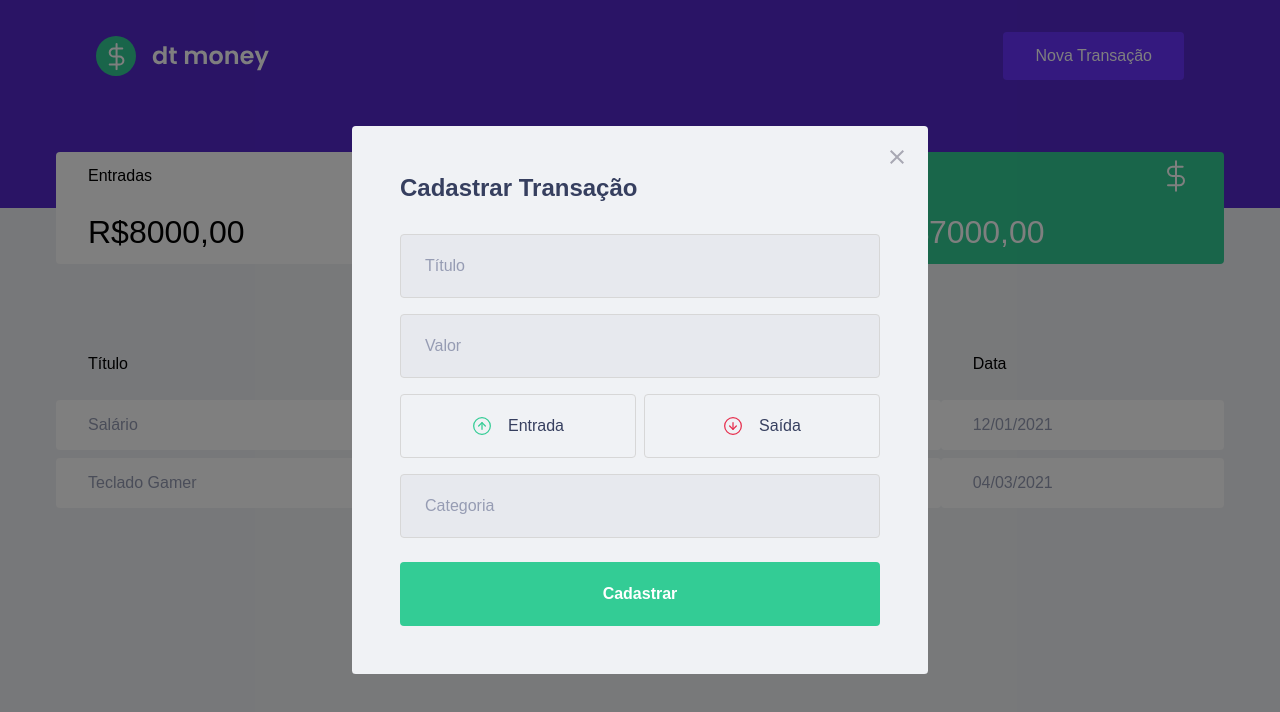
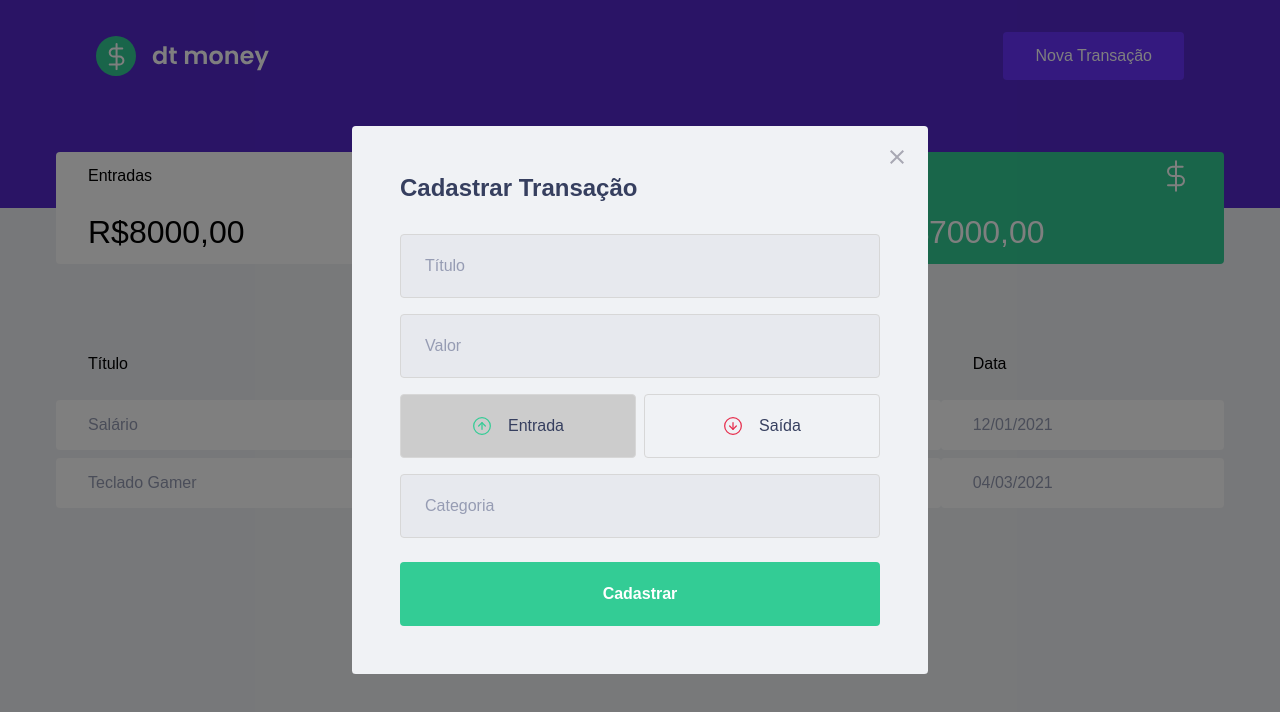
Before and after one commit to ageumenezesDev19/rocketseat-ignite_course, a React (Create React App) app in the folder reactjs/old-content/chapter-II/dtmoney/: page / in a window 1280 px wide. Both pictures are taken after a click on the button "Nova Transação". Shown: the top 712 px of the page. Built offline with nearby package versions, Linux system fonts and the light colour scheme; no server answers; a web font is replaced by a local one; what miragejs would draw is missing.

Commit message:
Add to the bottons the state to work properli as well as the base change style

```diff
--- a/reactjs/old-content/chapter-II/dtmoney/src/components/NewTransactionModal/index.tsx
+++ b/reactjs/old-content/chapter-II/dtmoney/src/components/NewTransactionModal/index.tsx
@@ -2,7 +2,8 @@ import Modal from 'react-modal';
 import incomeImg from '../../assets/income.svg';
 import outcomeImg from '../../assets/outcome.svg';
 import closeImg from '../../assets/close.svg';
-import { Container, TransactionTypeContainer } from './styles';
+import { Container, TransactionTypeContainer, TypeBox } from './styles';
+import { useState } from 'react';
 
 interface newTransactionModalProps {
   isOpen: boolean;
@@ -10,6 +11,8 @@ interface newTransactionModalProps {
 }
 
 export function NewTransactionModal({isOpen, onRequestClose}: newTransactionModalProps) {
+  const [type, setType] = useState('deposit');
+
   return(
     <Modal
       isOpen={isOpen}
@@ -38,19 +41,23 @@ export function NewTransactionModal({isOpen, onRequestClose}: newTransactionModa
         />
 
         <TransactionTypeContainer>
-          <button
+          <TypeBox
             type="button"
+            onClick={() => { setType('deposit'); }}
+            isActive={type === 'deposit'}
           >
             <img src={incomeImg} alt="Entrada" />
             <span>Entrada</span>
-          </button>
+          </TypeBox>
 
-          <button
+          <TypeBox
             type="button"
+            onClick={() => { setType('withdraw'); }}
+            isActive={type === 'withdraw'}
           >
             <img src={outcomeImg} alt="Saida" />
             <span>Saída</span>
-          </button>
+          </TypeBox>
         </TransactionTypeContainer>
 
         <input
--- a/reactjs/old-content/chapter-II/dtmoney/src/components/NewTransactionModal/styles.ts
+++ b/reactjs/old-content/chapter-II/dtmoney/src/components/NewTransactionModal/styles.ts
@@ -54,13 +54,18 @@ export const TransactionTypeContainer = styled.div`
   display: grid;
   grid-template-columns: 1fr 1fr;
   gap: 0.5rem;
+`;
 
-  button {
+interface TypeBoxProps {
+  isActive: boolean;
+}
+
+export const TypeBox = styled.button<TypeBoxProps>`
   height: 4rem;
   border: 1px solid #d7d7d7;
   border-radius: 0.25rem;
 
-    background: transparent;
+  background: ${(props) => props.isActive ? '#ccc' : 'transparent'};
 
   display: flex;
   align-items: center;
@@ -83,5 +88,4 @@ export const TransactionTypeContainer = styled.div`
     font-size: 1rem;
     color: var(--text-title);
   }
-  }
-`;
+`
```
Lines whose indentation alone changed are shown as unchanged.
